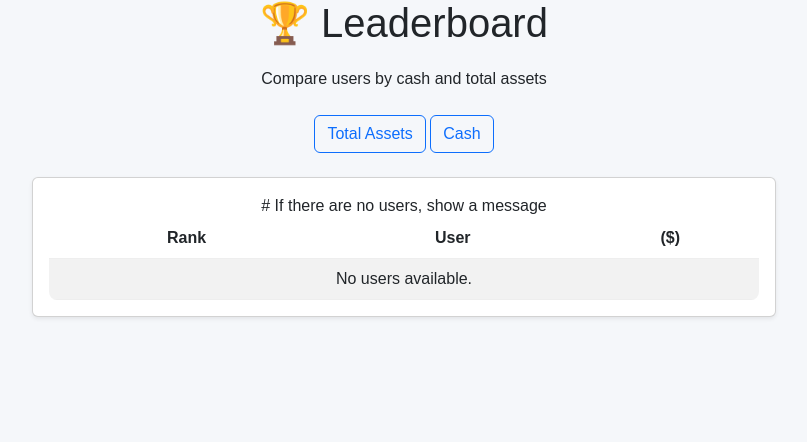
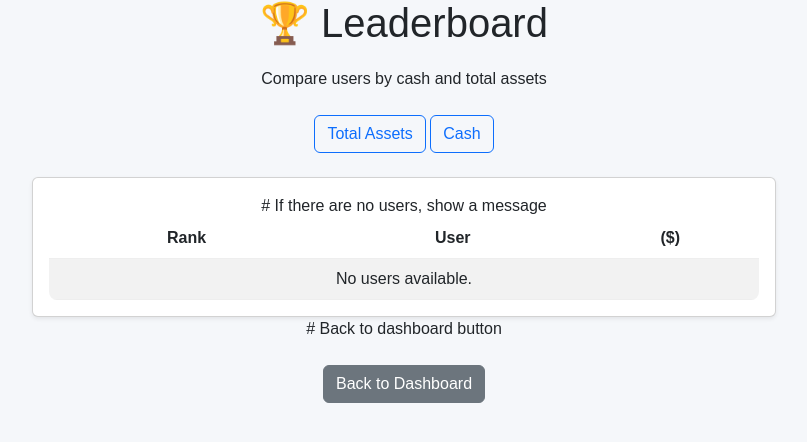
Before and after one commit to ElliotZhangzr/CITS5505_project_1, a Flask app: template templates/leaderboard.html in a window 1280 px wide. Shown: the part 49-491 px from the top of the page, without its empty margins (236-1043 px from the left). Run offline with Flask 3, Linux system fonts and the light colour scheme; the template is opened without the code that fills it, so the values that code supplies are empty.

Commit message:
Added a navigation button to go back to the dashboard page

```diff
--- a/templates/leaderboard.html
+++ b/templates/leaderboard.html
@@ -78,6 +78,14 @@
             </div>
         </div>
     </div>
+
+    # Back to dashboard button
+    <div class="text-center mt-4">
+        <a href="{{ url_for('dashboard') }}" class="btn btn-secondary">
+            Back to Dashboard
+        </a>
+    </div>
+
 </div>
 </body>
 </html>
```
